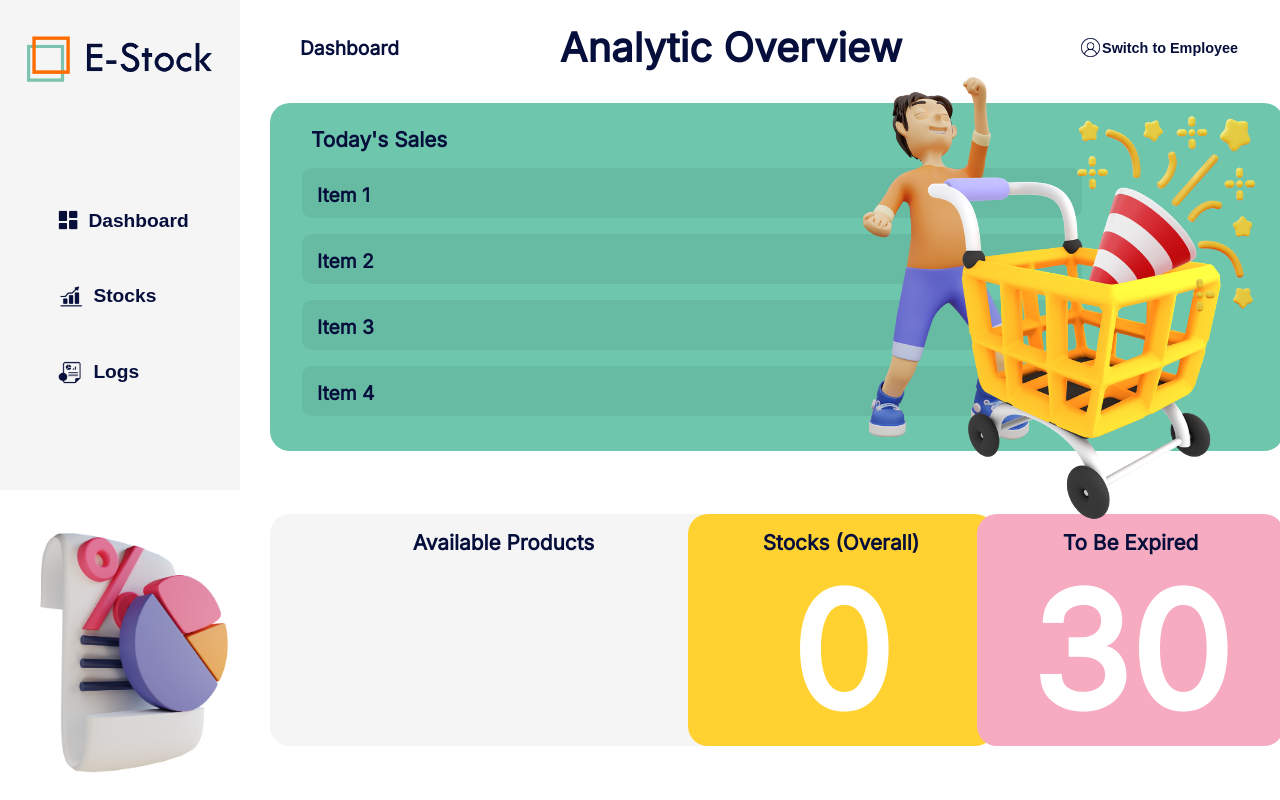
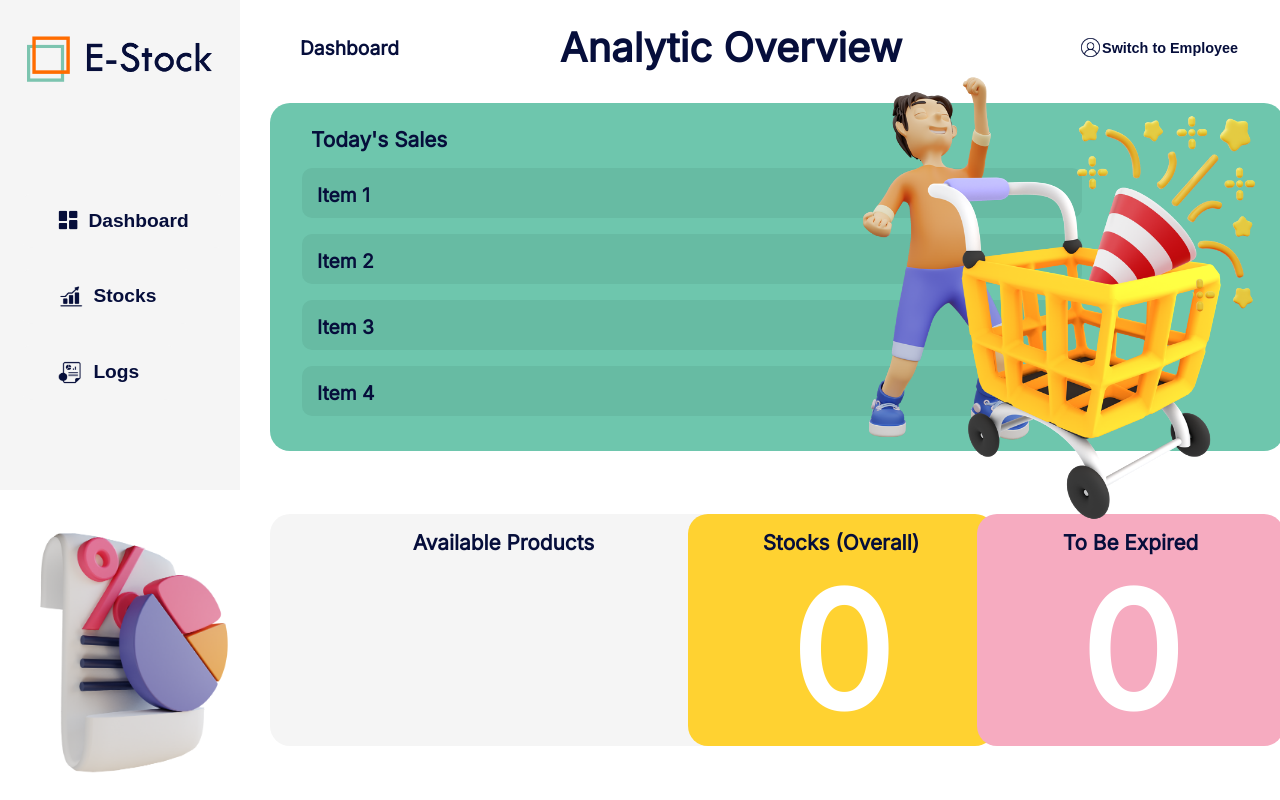
Before and after one commit to mcahero/E-stock, a React (Create React App) app in the folder e-stock/: page /Dashboard in a window 1280 px wide. Built offline with nearby package versions, Linux system fonts and the light colour scheme.

Commit message:
added to be expired feature

```diff
--- a/e-stock/src/Components/Card_d.js
+++ b/e-stock/src/Components/Card_d.js
@@ -1,16 +1,32 @@
 import React from "react";
 
-const Card_d = ({tbeext,Dtitle})  => {
-return (
+const Card_d = ({ tbeext, Dtitle }) => {
+  const Products = JSON.parse(localStorage.getItem("products")) || []; // get stored products from local storage, default to empty array if null
+
+  // Filter products that are expiring within 3 weeks
+  const expiringProducts = Products.filter((product) => {
+    const expiringDate = new Date(product.expiryDate);
+    const today = new Date();
+    const diffTime = Math.abs(expiringDate - today);
+    const diffDays = Math.ceil(diffTime / (1000 * 60 * 60 * 24));
+    return diffDays <= 21; // 3 weeks is 21 days
+  });
+
+  // Sum the quantities of expiring products
+  const totalQuantity = expiringProducts.reduce((acc, product) => {
+    return acc + parseInt(product.quantity); // ensure quantity is parsed as an integer before summing
+  }, 0);
+
+  return (
     <div className="Cardd-main">
-    <div>
-    <div className="ctitle">{Dtitle}</div>
-    <div className="cardt-text">To Be Expired</div>
-    <div className="cent-text">{tbeext}</div>
-    <div className="c-text ca-text">30</div>
+      <div>
+        <div className="ctitle">{Dtitle}</div>
+        <div className="cardt-text">To Be Expired</div>
+
+        <div className="c-text ca-text">{totalQuantity}</div> {/* Display total quantity without the string "Total" */}
+      </div>
     </div>
-    </div>
-)
-}
+  );
+};
 
 export default Card_d;
```
